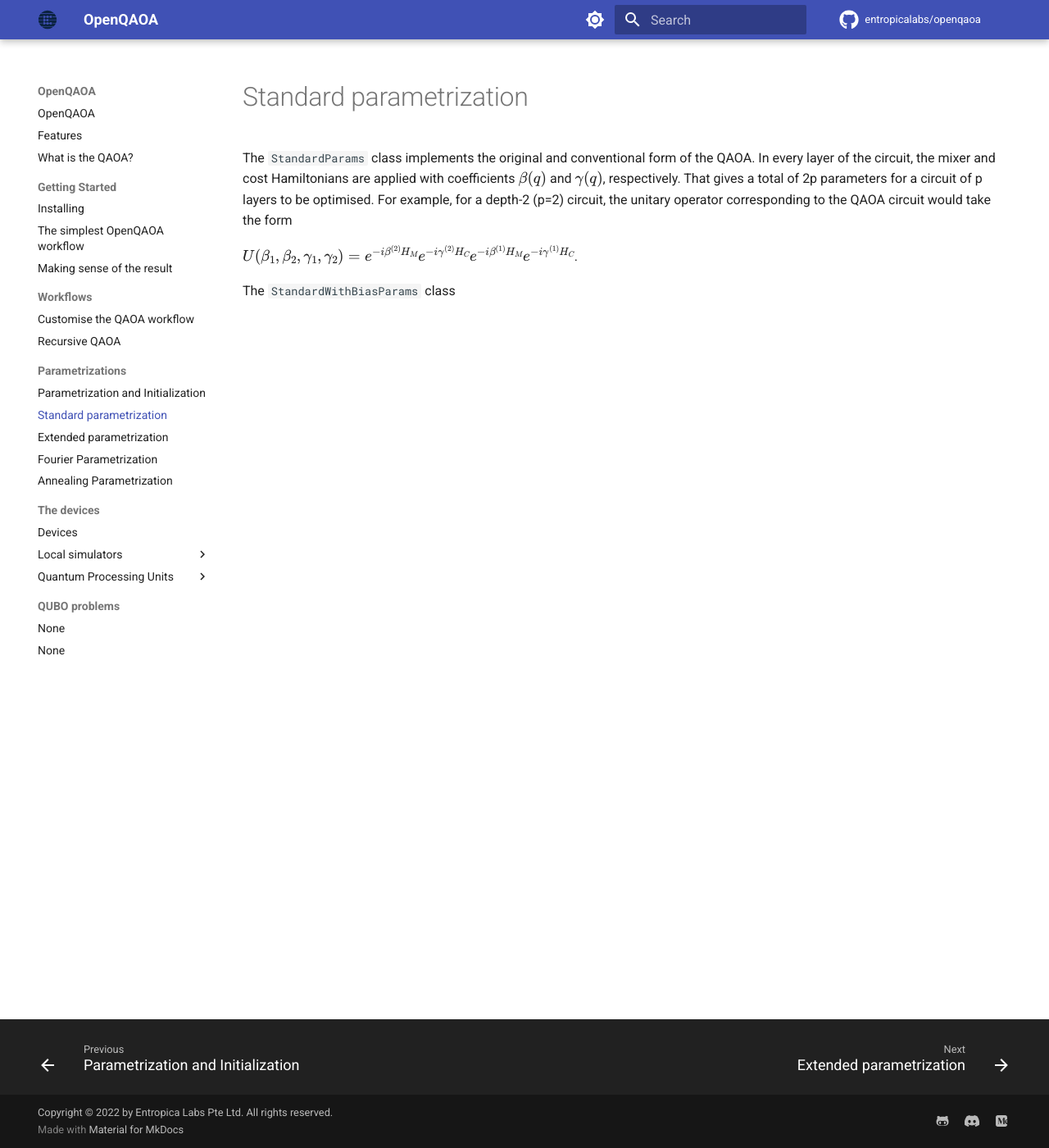
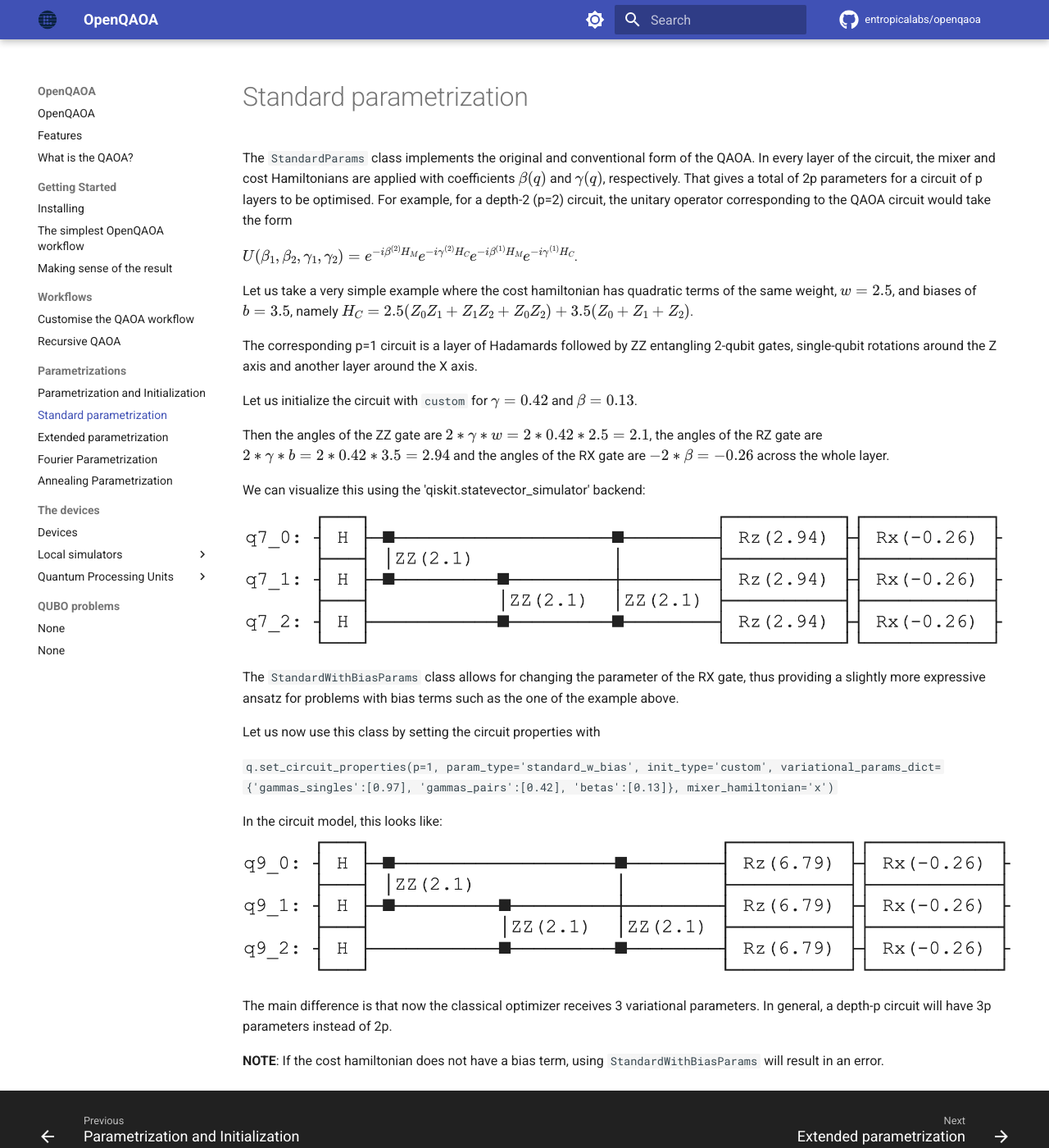
Before and after one commit to entropicalabs/openqaoa-website, an MkDocs documentation site: the page built from docs/parametrization/standard-parametrization.md, in a window 1280 px wide and 1400 px high. Shown: the whole window at 82% size. Built offline with MkDocs 1.6.1 and Material for MkDocs 9.7.7, drawn with Linux system fonts in a browser that asks for light colours; comment, search, counter and statistics services are not loaded.

Commit message:
adding the circuit diagram to the standard parametrization page

```diff
--- a/docs/parametrization/standard-parametrization.md
+++ b/docs/parametrization/standard-parametrization.md
@@ -5,6 +5,34 @@ The `StandardParams` class implements the original and conventional form of the
 
 $U(\beta_1,\beta_2,\gamma_1,\gamma_2) = e^{-i\beta^{(2)} H_{M}} e^{-i\gamma^{(2)} H_{C}} e^{-i\beta^{(1)} H_{M}} e^{-i\gamma^{(1)} H_{C}}$.
 
+Let us take a very simple example where the cost hamiltonian has quadratic terms of the same weight, $w=2.5$, and biases of $b=3.5$, namely $H_C = 2.5 (Z_0Z_1 + Z_1Z_2 + Z_0Z_2) + 3.5 (Z_0 + Z_1 + Z_2)$.
+
+<!--- For the curious, this arises when solving the Minimum Vertex Cover on a 3-nodes ring graph with field=3 and penalty=10. --->
+
+The corresponding p=1 circuit is a layer of Hadamards followed by ZZ entangling 2-qubit gates, single-qubit rotations around the Z axis and another layer around the X axis.
+
+Let us initialize the circuit with `custom` for $\gamma=0.42$ and $\beta=0.13$.
+
+Then the angles of the ZZ gate are $2*\gamma*w = 2*0.42*2.5 = 2.1$, the angles of the RZ gate are $2*\gamma*b = 2*0.42*3.5 = 2.94$ and the angles of the RX gate are $-2*\beta = -0.26$ across the whole layer.
+
+We can visualize this using the 'qiskit.statevector_simulator' backend:
+
+![kamada_kawai_layout](/img/circuit_standard.png)
 
 
-The `StandardWithBiasParams` class
+The `StandardWithBiasParams` class allows for changing the parameter of the RX gate, thus providing a slightly more expressive ansatz for problems with bias terms such as the one of the example above.
+
+Let us now use this class by setting the circuit properties with
+
+`
+q.set_circuit_properties(p=1, param_type='standard_w_bias', init_type='custom', variational_params_dict={'gammas_singles':[0.97], 'gammas_pairs':[0.42], 'betas':[0.13]}, mixer_hamiltonian='x')
+`
+
+In the circuit model, this looks like:
+![kamada_kawai_layout](/img/circuit_standard_w_bias.png)
+
+<!--- builds upon this to accommodate for cost hamiltonians with a bias term. Since the bias term translates to a single-qubit gate, that necessitates an extra variational parameter. --->
+
+The main difference is that now the classical optimizer receives 3 variational parameters. In general, a depth-p circuit will have 3p parameters instead of 2p.
+
+**NOTE**: If the cost hamiltonian does not have a bias term, using `StandardWithBiasParams` will result in an error.
```
Also changed, not shown: docs/parametrization/parametrization.md (+6 -2 lines), docs/img/circuit_standard.png (added), docs/img/circuit_standard_w_bias.png (added).
